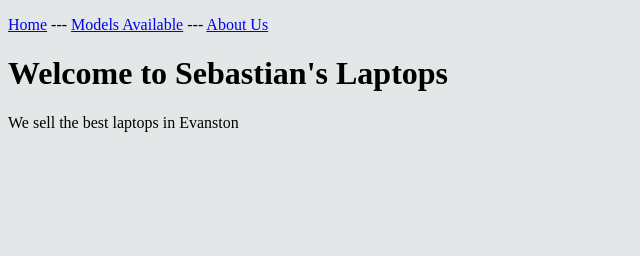
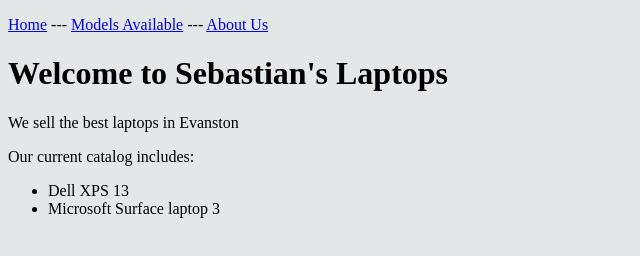
Before and after one commit to sebasguevara/hw1, a plain HTML site: page index.html in a window 1280 px wide. Shown: the whole page, without its empty margins (0-640 px from the left). Drawn offline with Linux system fonts and the light colour scheme.

Commit message:
Final Edits

```diff
--- a/index.html
+++ b/index.html
@@ -9,5 +9,10 @@
     <p><a href="index.html">Home</a>  --- <a href="page2.html">Models Available</a>  ---  <a href="page3.html">About Us</a></p>
     <h1>Welcome to Sebastian's Laptops </h1>
     <p>We sell the best laptops in Evanston</p>
+    <p>Our current catalog includes:</p>
+    <ul>
+        <li>Dell XPS 13</li>
+        <li>Microsoft Surface laptop 3</li>
+    </ul>
 </body>
 </html>
```
Also changed, not shown: 2 other files.
